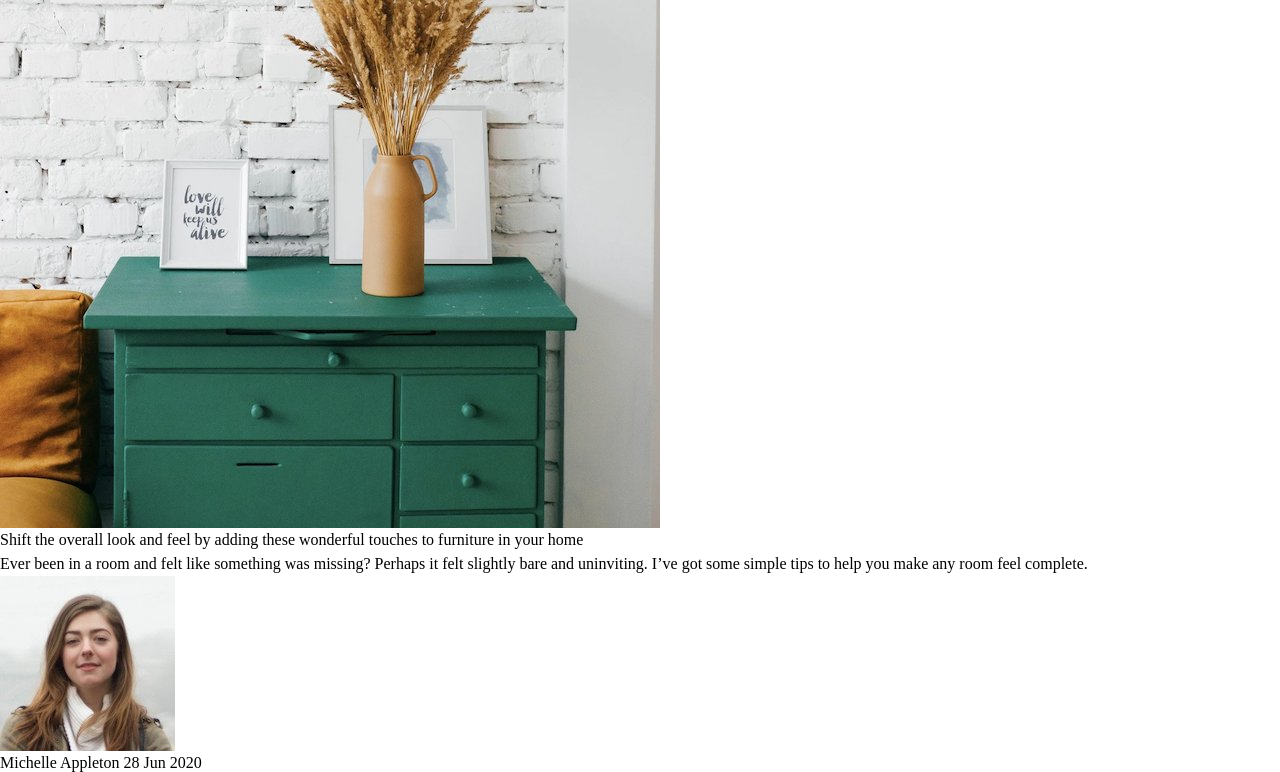
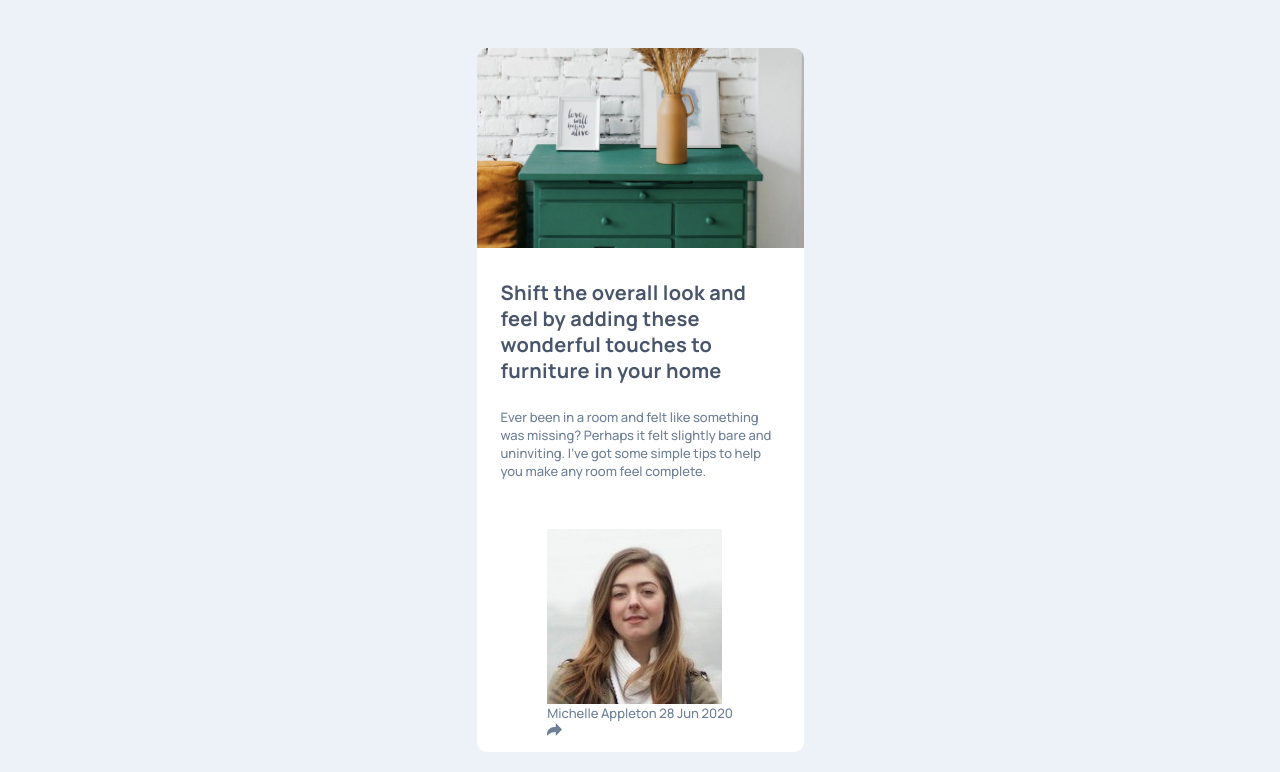
Before and after one commit to marefpceo/fem-article-preview-component, a plain HTML site: page index.html in a window 1280 px wide. Shown: the top 772 px of the page. Drawn offline with Linux system fonts and the light colour scheme.

Commit message:
style: add layout and topography to text block

```diff
--- a/css/base.css
+++ b/css/base.css
@@ -0,0 +1,36 @@
+body {
+  display: flex;
+  justify-content: center;
+  align-items: center;
+  background-color: var(--body-bg);
+  font-family: var(--font-sans);
+  font-size: var(--fs-sm);
+  height: 100svh;
+}
+
+main {
+  display: flex;
+  flex-direction: column;
+  justify-content: center;
+  align-items: center;
+  gap: var(--spacing-600);
+  color: var(--text-body);
+  padding: 0 var(--spacing-300) var(--spacing-200);
+}
+
+/* Text Preset 1 */
+h1 {
+  font-size: var(--fs-lg);
+  font-weight: var(--fw-bold);
+  line-height: var(--line-3);
+  letter-spacing: var(--tracking-medium);
+  color: var(--text-heading);
+}
+
+/* Text Preset 2 */
+p {
+  font-size: var(--fs-sm);
+  font-weight: var(--fw-medium);
+  line-height: var(--line-4);
+  letter-spacing: var(--tracking-tight);
+}
--- a/css/components.css
+++ b/css/components.css
@@ -0,0 +1,5 @@
+.article-image {
+  height: 200px;
+  max-width: revert;
+  object-fit: cover;
+}
--- a/css/layout.css
+++ b/css/layout.css
@@ -0,0 +1,18 @@
+.container {
+  display: flex;
+  flex-direction: column;
+  gap: var(--spacing-400);
+  background-color: var(--white-custom);
+  border-radius: var(--radius-sm);
+
+  width: 100%;
+  max-width: 20.4375rem;
+
+  overflow: hidden;
+
+  & .text-block {
+    display: flex;
+    flex-direction: column;
+    gap: var(--spacing-300);
+  }
+}
--- a/css/reset.css
+++ b/css/reset.css
@@ -51,15 +51,3 @@ p, h1, h2, h3, h4, h5, h6 {
 p {
   text-wrap: pretty;
 }
-h1, h2, h3, h4, h5, h6 {
-  text-wrap: balance;
-}
-
-/*
-  10. Create a root stacking context
-
-  **Optional: generally only needed when using JS framework like React**
-*/
-#root, #__next {
-  isolation: isolate;
-}
--- a/css/variables.css
+++ b/css/variables.css
@@ -56,5 +56,8 @@
 --radius-sm: 0.625rem;      /*  10px  */
 
 /* Theme variables */
+--body-bg: var(--grey-200);
 
+--text-heading: var(--grey-900);
+--text-body: var(--grey-500);
 }
--- a/index.html
+++ b/index.html
@@ -11,20 +11,19 @@
 <body>
 
   <div class='container'>
-    <header>
-      <img src='./assets/images/drawers.jpg' alt='Green dresser with tan vase'>
-      <h1></h1>
-    </header>
+    <img class='article-image' src='./assets/images/drawers.jpg' alt='Green dresser with tan vase'>
     <main>
-      <p>
+      <div class='text-block'>
+        <h1>
           Shift the overall look and feel by adding these wonderful
           touches to furniture in your home
-      </p>
+        </h1>
         <p>
           Ever been in a room and felt like something was missing? Perhaps
           it felt slightly bare and uninviting. I’ve got some simple tips
           to help you make any room feel complete.
         </p>
+      </div>
 
       <div class='button-group'>
         <div class='profile'>
@@ -37,7 +36,7 @@
         <img src='./assets/images/icon-share.svg' alt=''>
       </div>
     </main>
-    <div>
+    <!-- <div>
       Share
       <ul>
         <li><img src='./assets/images/icon-facebook.svg' alt=''></li>
@@ -45,7 +44,7 @@
         <li><img src='./assets/images/icon-pinterest.svg' alt=''></li>
       </ul>
       <img src='./assets/images/icon-share.svg' alt=''>
-    </div>
+    </div> -->
   </div>
 
 </body>
```
Lines whose indentation alone changed are shown as unchanged.
